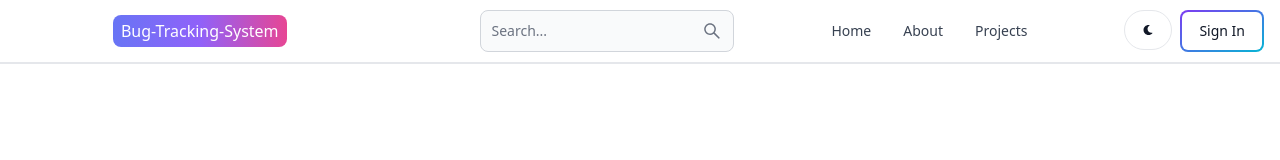
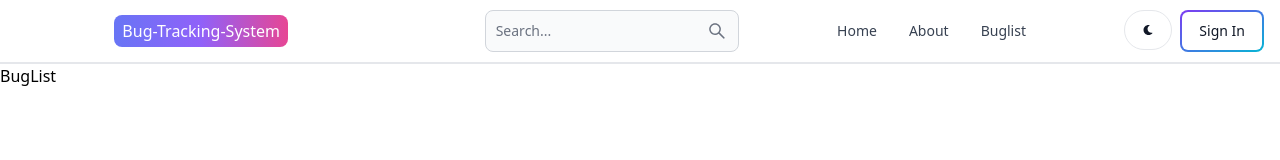
Before and after one commit to Samyog975/Bug-Tracker, a React (Vite) app in the folder client/: page /buglist in a window 1280 px wide. Shown: the top 160 px of the page. Built offline with nearby package versions, Linux system fonts and the light colour scheme.

Commit message:
changing variables and files name as per my project

```diff
--- a/client/src/App.jsx
+++ b/client/src/App.jsx
@@ -4,7 +4,7 @@ import About from './pages/About';
 import SignIn from "./pages/Signin";
 import SignUp from './pages/Signup';
 import Dashboard from './pages/Dashboard';
-import Projects from './pages/Projects';
+import BugList from './pages/BugList';
 import Header from './components/Header';
 
 
@@ -18,7 +18,7 @@ export default function App() {
         <Route path="/sign-in" element={<SignIn />} />
         <Route path="/sign-up" element={<SignUp />} />
         <Route path="/dashboard" element={<Dashboard />} />
-        <Route path="/projects" element={<Projects />} />
+        <Route path="/buglist" element={<BugList />} />
 
       </Routes>
 
--- a/client/src/components/Header.jsx
+++ b/client/src/components/Header.jsx
@@ -39,8 +39,8 @@ export default function Header() {
                 <Navbar.Link active={path  === '/about'} as={'div'}>
                   <Link to='/about'>About</Link>
                 </Navbar.Link>
-                <Navbar.Link active={path  === '/projects'} as={'div'}>
-                  <Link to='/projects'>Projects</Link>
+                <Navbar.Link active={path  === '/buglist'} as={'div'}>
+                  <Link to='/buglist'>Buglist</Link>
                 </Navbar.Link>
             </Navbar.Collapse>
     </Navbar>
--- /dev/null
+++ b/client/src/pages/BugList.jsx
@@ -0,0 +1,5 @@
+export default function BugList() {
+  return (
+    <div>BugList</div>
+  )
+}
--- a/client/src/pages/Projects.jsx
+++ /dev/null
@@ -1,5 +0,0 @@
-export default function Projects() {
-  return (
-    <div>Projects</div>
-  )
-}
```
